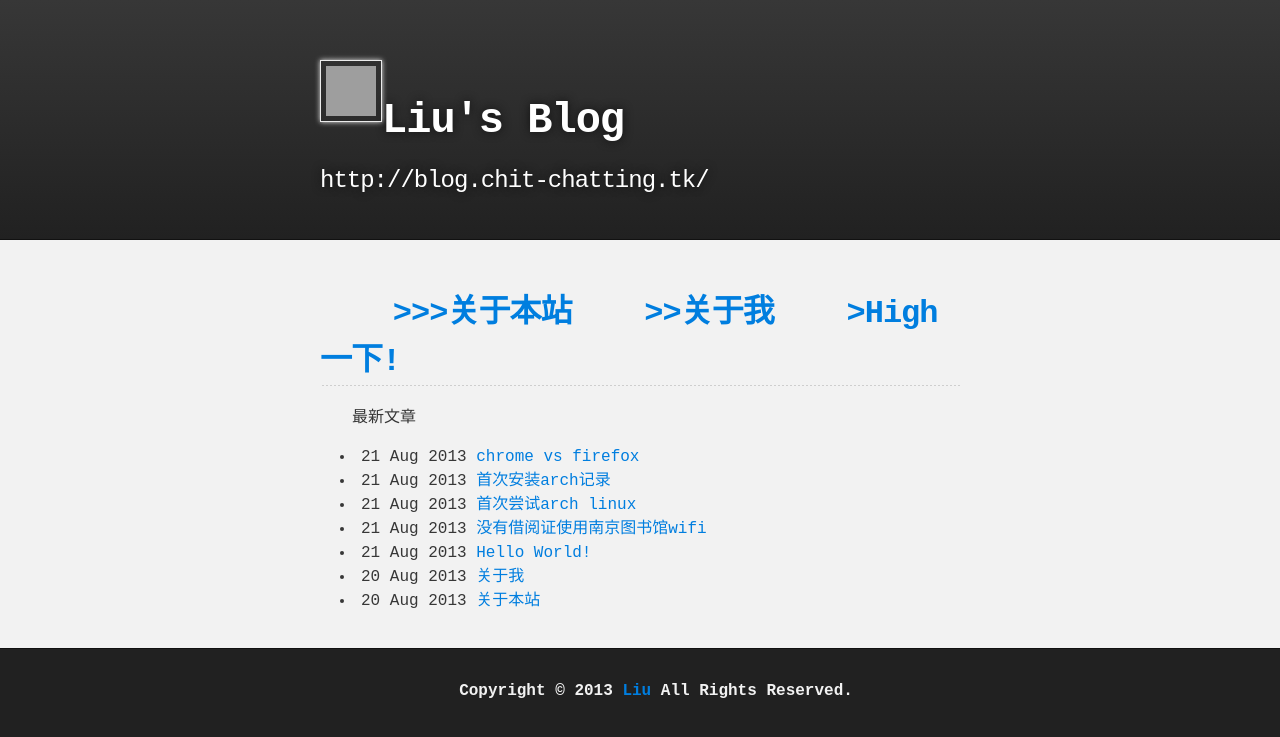
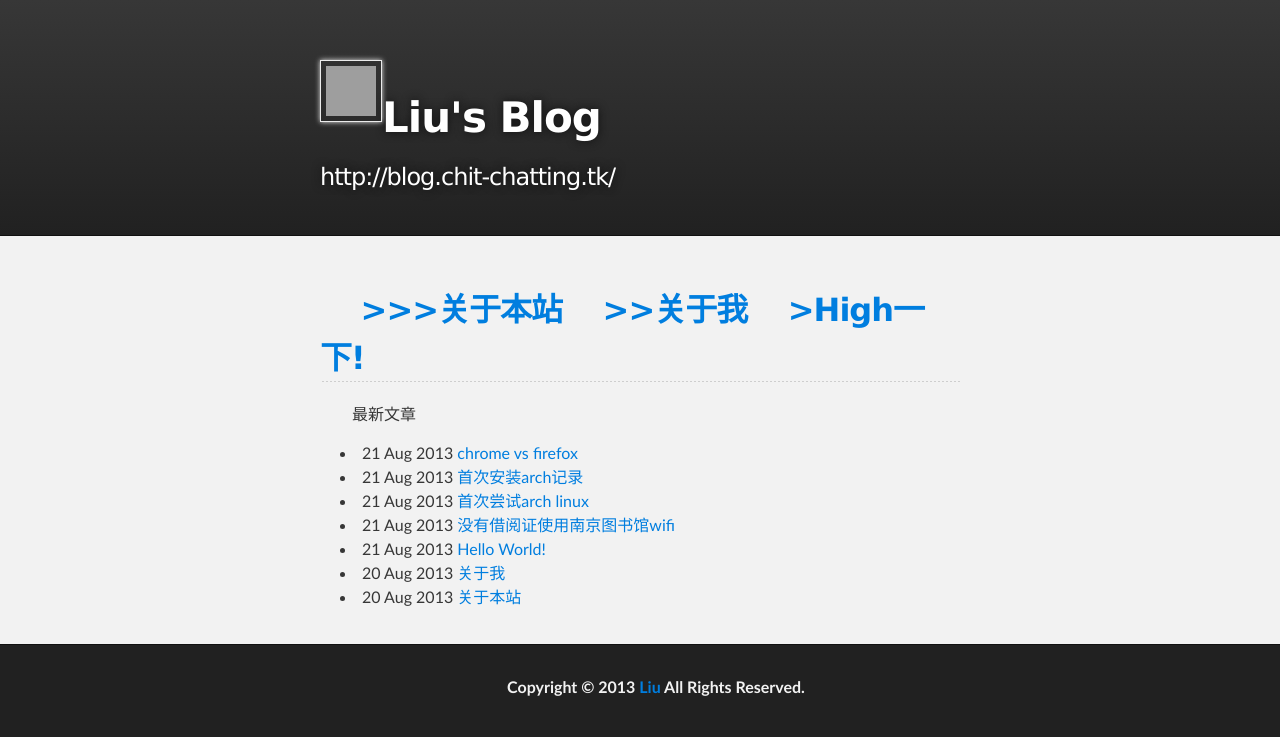
Before and after one commit to laurence6/blog, a Jekyll site: the page built from index.html, in a window 1280 px wide. Shown: the top 737 px of the page. Built offline with Jekyll 4.4.1, drawn with Linux system fonts in a browser that asks for light colours; grey boxes are pictures that could not be loaded.

Commit message:
css update

```diff
--- a/stylesheets/stylesheet.css
+++ b/stylesheets/stylesheet.css
@@ -56,7 +56,7 @@ body {
   color:#373737;
   background: #212121;
   font-size: 16px;
-  font-family: monospace;
+  font-family: 'Myriad Pro', Calibri, Helvetica, Arial, sans-serif, 'Microsoft YaHei';
   line-height: 1.5;
   -webkit-font-smoothing: antialiased;
 }
@@ -65,7 +65,7 @@ h1, h2, h3, h4, h5, h6 {
   margin: 10px 0;
   font-weight: 700;
   color:#222222;
-  font-family: monospace;
+  font-family: 'Lucida Grande', Calibri, Helvetica, Arial, sans-serif, "Microsoft YaHei";
   letter-spacing: -1px;
 }
 
```
